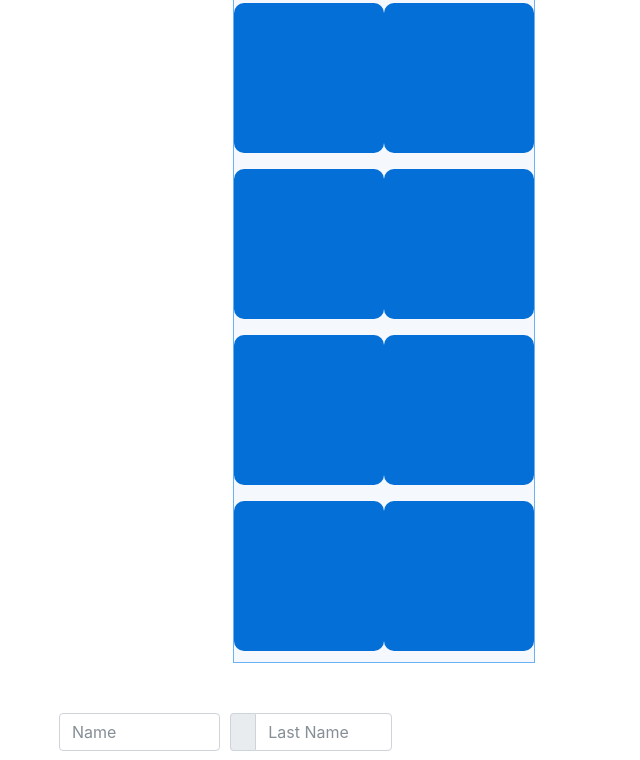
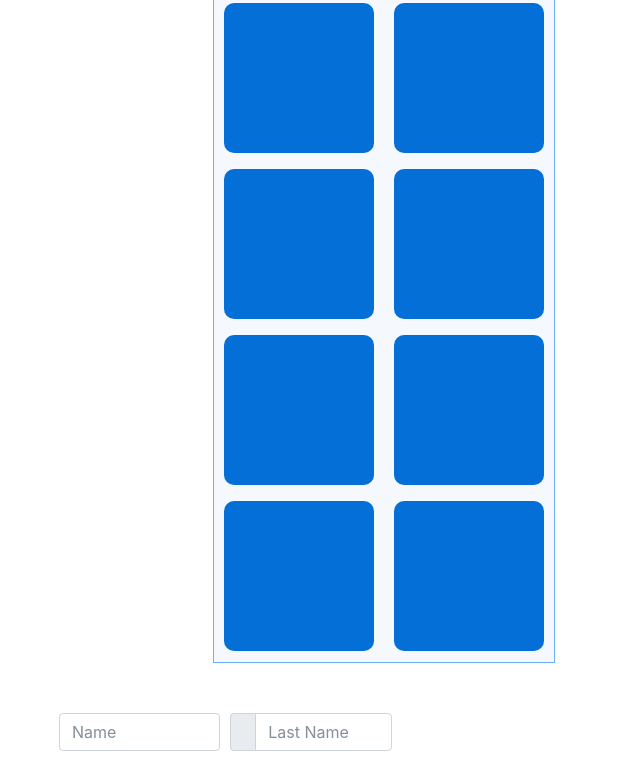
Before and after one commit to nowos/Memo-Game-v-3, a plain HTML site: page Game.html in a window 768 px wide. Both pictures are taken after a click on the button "Level 1". Shown: the part 556-1316 px from the top of the page, without its empty margins (0-640 px from the left). Drawn offline with nearby package versions, Linux system fonts and the light colour scheme.

Commit message:
Update stylesheet.css

```diff
--- a/stylesheet.css
+++ b/stylesheet.css
@@ -260,7 +260,7 @@ footer{
       height: 150px;
       background-color:#056fd8;
       border: 1px black;
-      margin: 5px auto;
+      margin: 5px 10px;
       display: inline-block;
    }
    .btStart1, .btStart2, .btStart3{
```
